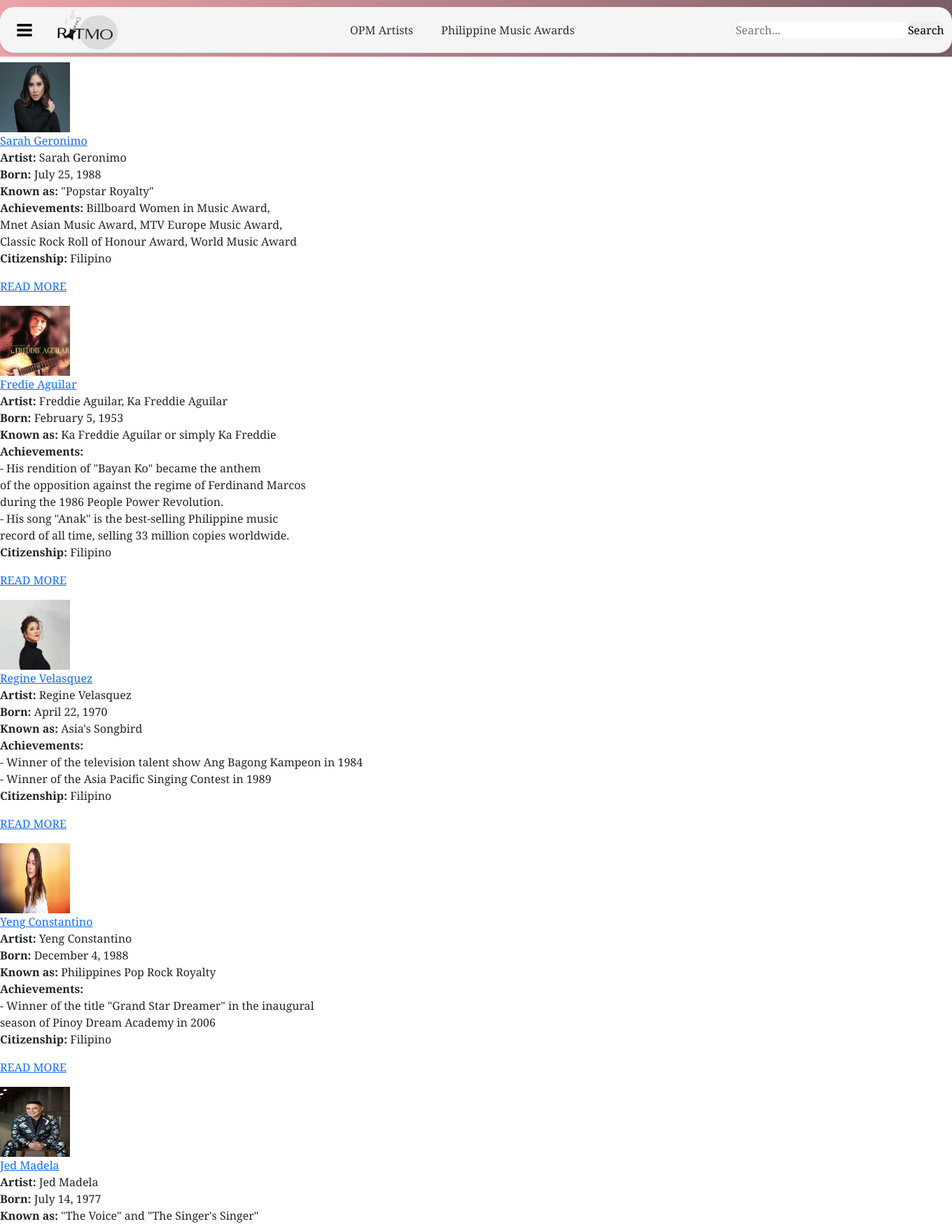
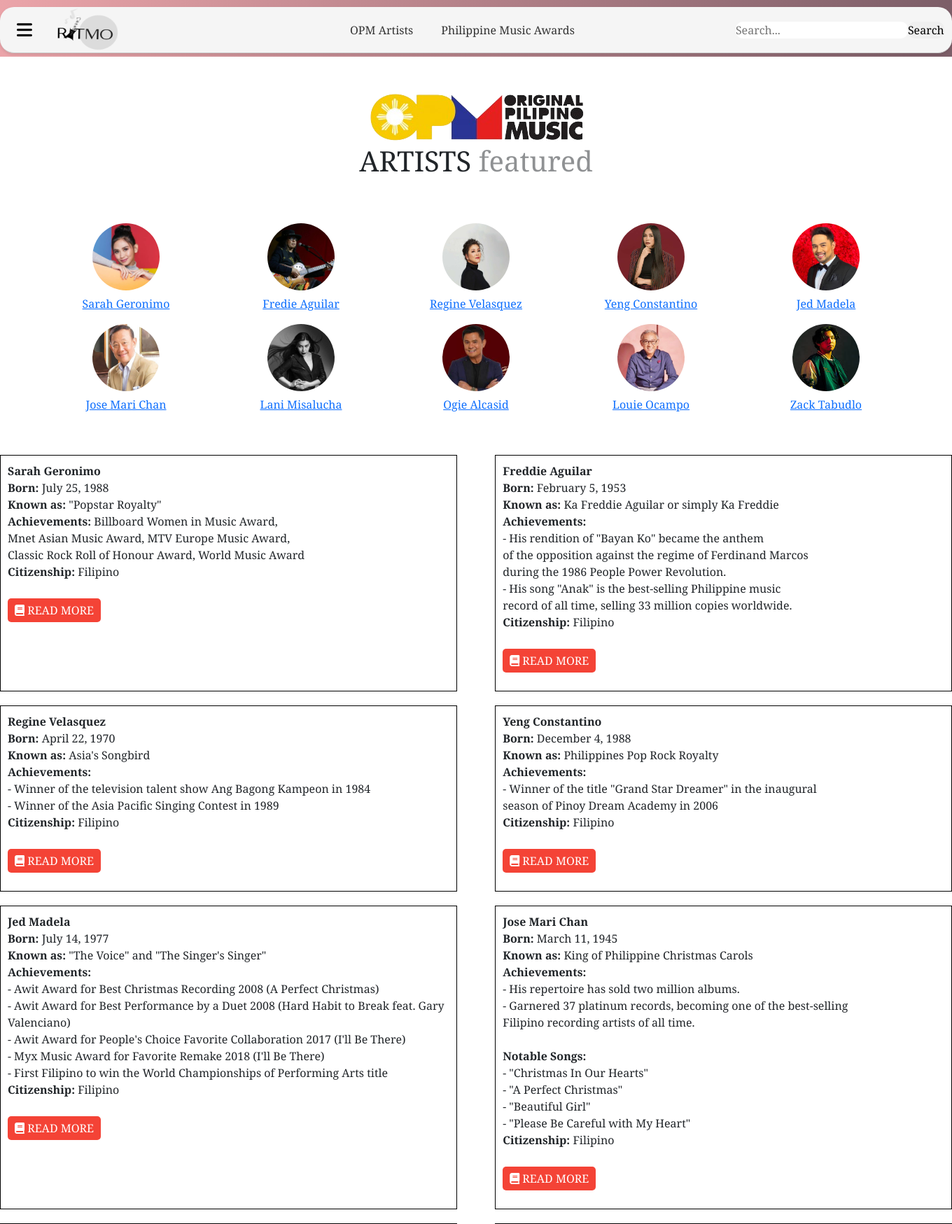
Before and after one commit to myka-n/RITMO, a PHP site: page /pages/Artists/artists.html in a window 1360 px wide. Shown: the top 1749 px of the page at 70% size. Run offline with PHP 8.4, Linux system fonts and the light colour scheme; some web fonts are replaced.

Commit message:
update Artists folder

```diff
--- a/WebSystemFinalProject/pages/Artists/artists.html
+++ b/WebSystemFinalProject/pages/Artists/artists.html
@@ -13,6 +13,7 @@
     <link href="https://cdn.jsdelivr.net/npm/bootstrap@5.3.3/dist/css/bootstrap.min.css" rel="stylesheet">
     <link href="https://cdn.jsdelivr.net/npm/bootstrap@5.3.3/dist/css/bootstrap.min.css" rel="stylesheet">
     <script src="https://cdn.jsdelivr.net/npm/bootstrap@5.3.3/dist/js/bootstrap.bundle.min.js"></script>
+    <link rel="stylesheet" href="https://cdnjs.cloudflare.com/ajax/libs/font-awesome/6.0.0-beta3/css/all.min.css">
 </head>
 
 <body>
@@ -54,24 +55,68 @@
         </header>
     </div>
 
-    <div>
+    <div class="opm">
+        <img src="img/opmlog.png" alt="opmimage">
+        <h1>ARTISTS <span class="featured">featured</span></h1>
+    </div>
+
         <section class="artist-section">
             <div>
-                <h1></h1>
-                <img src="img/sarahG.webp" alt="Artist1" style="width: 100px; height: 100px;">
+                <img src="img/sarahG.jpg" alt="Artist1" style="width: 100px; height: 100px;">
                 <div><a href="https://open.spotify.com/artist/1pT2If3EkBNgySf8avRqSS">Sarah Geronimo</a></div>
-                <p><strong>Artist:</strong> Sarah Geronimo<br>
+            </div>
+            <div>
+                <img src="img/fredie.jpg" alt="Artist2" style="width: 100px; height: 100px;">
+                <div><a href="https://open.spotify.com/artist/7fihhreD4v29FQsWykhCJm">Fredie Aguilar</a></div>
+            </div>
+            <div>
+                <img src="img/regine.jpg" alt="Artist3" style="width: 100px; height: 100px;">
+                <div><a href="https://open.spotify.com/artist/3wNylAjJX1PiCpMKx8Lrfp">Regine Velasquez</a></div>
+            </div>
+            <div>
+                <img src="img/yengC.jpg" alt="Artist4" style="width: 100px; height: 100px;">
+                <div><a href="https://open.spotify.com/artist/0DnjaQqb436AH1idffI6CQ">Yeng Constantino</a></div>
+            </div>
+            <div>
+                <img src="img/jed.jpg" alt="Artist5" style="width: 100px; height: 100px;">
+                <div><a href="https://open.spotify.com/artist/7DRgc0ko15aNa7DMeZ3J8G">Jed Madela</a></div>
+            </div>
+            <div>
+                <img src="img/joseM.jpg" alt="Artist6" style="width: 100px; height: 100px;">
+                <div><a href="https://open.spotify.com/artist/1EHAbA1GMYOfkh9ds9eNfS">Jose Mari Chan</a></div>
+            </div>
+            <div>
+                <img src="img/lanie.jpg" alt="Artist7" style="width: 100px; height: 100px;">
+                <div><a href="https://open.spotify.com/artist/29Aqsp33ANrcidwOkNJJU6">Lani Misalucha</a></div>
+            </div>
+            <div>
+                <img src="img/ogi.jpg" alt="Artist8" style="width: 100px; height: 100px;">
+                <div><a href="https://open.spotify.com/artist/1vlz5PDUCNuZJeuJoufQkN">Ogie Alcasid</a></div>
+            </div>
+            <div>
+                <img src="img/louieO.jpg" alt="Artist9" style="width: 100px; height: 100px;">
+                <div><a href="https://open.spotify.com/playlist/4udfDHu4s8PMRUC2smuJwh">Louie Ocampo</a></div>
+            </div>
+            <div>
+                <img src="img/zack.jpg" alt="Artist10" style="width: 100px; height: 100px;">
+                <div><a href="https://open.spotify.com/artist/67IN4cLJ7798gUapyZlmac">Zack Tabudlo</a></div>
+            </div>
+        </section>
+
+        <div class="artist-info">
+            <div>
+              <p><strong>Sarah Geronimo</strong><br>
                 <strong>Born:</strong> July 25, 1988<br>
                 <strong>Known as:</strong> "Popstar Royalty"<br>
                 <strong>Achievements:</strong> Billboard Women in Music Award,<br>
                 Mnet Asian Music Award, MTV Europe Music Award,<br>
                 Classic Rock Roll of Honour Award, World Music Award<br>
                 <strong>Citizenship:</strong> Filipino<br>
-                    <div><a href="https://en.wikipedia.org/wiki/Sarah_Geronimo">READ MORE</a></div></p>
+                <div><a href="https://en.wikipedia.org/wiki/Sarah_Geronimo"><i class="fas fa-book"></i> READ MORE</a></div>
+              </p>
             </div>
-                <img src="img/fredie.jpg" alt="Artist2" style="width: 100px; height: 100px;">
-                <div><a href="https://open.spotify.com/artist/7fihhreD4v29FQsWykhCJm">Fredie Aguilar</a></div>
-                <p><strong>Artist:</strong> Freddie Aguilar, Ka Freddie Aguilar<br>
+            <div>
+              <p><strong>Freddie Aguilar</strong><br>
                 <strong>Born:</strong> February 5, 1953<br>
                 <strong>Known as:</strong> Ka Freddie Aguilar or simply Ka Freddie<br>
                 <strong>Achievements:</strong><br>
@@ -81,36 +126,33 @@
                 - His song "Anak" is the best-selling Philippine music<br>
                 record of all time, selling 33 million copies worldwide.<br>
                 <strong>Citizenship:</strong> Filipino<br>
-                    <div><a href="https://en.wikipedia.org/wiki/Freddie_Aguilar">READ MORE</a></p>
+                <div><a href="https://en.wikipedia.org/wiki/Freddie_Aguilar"><i class="fas fa-book"></i> READ MORE</a></div>
+              </p>
             </div>
-            </div>
-                <img src="img/regine.jpg" alt="Artist3" style="width: 100px; height: 100px;">
-                <div><a href="https://open.spotify.com/artist/3wNylAjJX1PiCpMKx8Lrfp">Regine Velasquez</a></div>
-                <p><strong>Artist:</strong> Regine Velasquez<br>
+            <div>
+              <p><strong>Regine Velasquez</strong><br>
                 <strong>Born:</strong> April 22, 1970<br>
                 <strong>Known as:</strong> Asia's Songbird<br>
                 <strong>Achievements:</strong><br>
                 - Winner of the television talent show Ang Bagong Kampeon in 1984<br>
                 - Winner of the Asia Pacific Singing Contest in 1989<br>
                 <strong>Citizenship:</strong> Filipino<br>
-                    <div><a href="https://en.wikipedia.org/wiki/Regine_Velasquez">READ MORE</a></p>
+                <div><a href="https://en.wikipedia.org/wiki/Regine_Velasquez"><i class="fas fa-book"></i> READ MORE</a></div>
+              </p>
             </div>
-            </div>
-                <img src="img/yengC.jpg" alt="Artist4" style="width: 100px; height: 100px;">
-                <div><a href="https://open.spotify.com/artist/0DnjaQqb436AH1idffI6CQ">Yeng Constantino</a></div>
-                <p><strong>Artist:</strong> Yeng Constantino<br>
+            <div>
+              <p><strong>Yeng Constantino</strong><br>
                 <strong>Born:</strong> December 4, 1988<br>
                 <strong>Known as:</strong> Philippines Pop Rock Royalty<br>
                 <strong>Achievements:</strong><br>
                 - Winner of the title "Grand Star Dreamer" in the inaugural<br>
                 season of Pinoy Dream Academy in 2006<br>
                 <strong>Citizenship:</strong> Filipino<br>
-                     <div><a href="https://en.wikipedia.org/wiki/Yeng_Constantino">READ MORE</a></p>
+                <div><a href="https://en.wikipedia.org/wiki/Yeng_Constantino"><i class="fas fa-book"></i> READ MORE</a></div>
+              </p>
             </div>
-            </div>
-                <img src="img/jed.jpg" alt="Artist5" style="width: 100px; height: 100px;">
-                <div><a href="https://open.spotify.com/artist/7DRgc0ko15aNa7DMeZ3J8G">Jed Madela</a></div>
-                <p><strong>Artist:</strong> Jed Madela<br>
+            <div>
+              <p><strong>Jed Madela</strong><br>
                 <strong>Born:</strong> July 14, 1977<br>
                 <strong>Known as:</strong> "The Voice" and "The Singer's Singer"<br>
                 <strong>Achievements:</strong><br>
@@ -120,31 +162,28 @@
                 - Myx Music Award for Favorite Remake 2018 (I'll Be There)<br>
                 - First Filipino to win the World Championships of Performing Arts title<br>
                 <strong>Citizenship:</strong> Filipino<br>
-                    <div><a href="https://en.wikipedia.org/wiki/Jed_Madela">READ MORE</a></p>
+                <div><a href="https://en.wikipedia.org/wiki/Jed_Madela"><i class="fas fa-book"></i> READ MORE</a></div>
+              </p>
             </div>
-            </div>
-                <img src="img/joseM.jpg" alt="Artist6" style="width: 100px; height: 100px;">
-                <div><a href="https://open.spotify.com/artist/1EHAbA1GMYOfkh9ds9eNfS">Jose Mari Chan</a></div>
-                <p><strong>Artist:</strong> Jose Mari Chan<br>
+            <div>
+              <p><strong>Jose Mari Chan</strong><br>
                 <strong>Born:</strong> March 11, 1945<br>
                 <strong>Known as:</strong> King of Philippine Christmas Carols<br>
                 <strong>Achievements:</strong><br>
                 - His repertoire has sold two million albums.<br>
                 - Garnered 37 platinum records, becoming one of the best-selling<br>
                 Filipino recording artists of all time.<br><br>
-
-                    Notable Songs:<br>
+                <strong>Notable Songs:</strong><br>
                 - "Christmas In Our Hearts"<br>
                 - "A Perfect Christmas"<br>
                 - "Beautiful Girl"<br>
                 - "Please Be Careful with My Heart"<br>
                 <strong>Citizenship:</strong> Filipino<br>
-                    <div><a href="https://en.wikipedia.org/wiki/Jose_Mari_Chan">READ MORE</a></p>
+                <div><a href="https://en.wikipedia.org/wiki/Jose_Mari_Chan"><i class="fas fa-book"></i> READ MORE</a></div>
+              </p>
             </div>
-            </div>
-                <img src="img/lanie.jpg" alt="Artist7" style="width: 100px; height: 100px;">
-                <div><a href="https://open.spotify.com/artist/29Aqsp33ANrcidwOkNJJU6">Lani Misalucha</a></div>
-                <p><strong>Artist:</strong> Lani Misalucha<br>
+            <div>
+              <p><strong>Lani Misalucha</strong><br>
                 <strong>Born:</strong> August 3, 1969<br>
                 <strong>Known as:</strong> Asia's Nightingale<br>
                 <strong>Achievements:</strong><br>
@@ -152,36 +191,54 @@
                 Box Office Entertainment Awards, and PMPC Star Awards for Music.<br>
                 - Named "People of the Year" by People Asia in 2021.<br>
                 <strong>Citizenship:</strong> Filipino<br>
-                    <div><a href="https://en.wikipedia.org/wiki/Lani_Misalucha">READ MORE</a></p>
+                <div><a href="https://en.wikipedia.org/wiki/Lani_Misalucha"><i class="fas fa-book"></i> READ MORE</a></div>
+              </p>
             </div>
-            </div>
-                <img src="img/ogi.jpg" alt="Artist8" style="width: 100px; height: 100px;">
-                <div><a href="https://open.spotify.com/artist/1vlz5PDUCNuZJeuJoufQkN">Ogie Alcasid</a></div>
-                <p><strong>Artist:</strong> Ogie Alcasid<br>
+            <div>
+              <p><strong>Ogie Alcasid</strong><br>
                 <strong>Born:</strong> August 27, 1967<br>
                 <strong>Achievements:</strong><br>
                 Best known for his songwriting and collaboration with other musical artists.<br>
                 Appeared in films and television shows, including Tropang Trumpo (1994–1995),<br>
                 Bubble Gang (1995–2013), SOP (1997–2010), and ASAP Natin 'To (2017–present).<br>
                 <strong>Citizenship:</strong> Filipino<br>
-                    <div><a href="https://en.wikipedia.org/wiki/Ogie_Alcasid">READ MORE</a></p>
+                <div><a href="https://en.wikipedia.org/wiki/Ogie_Alcasid"><i class="fas fa-book"></i> READ MORE</a></div>
+                </p>
                 </div>
-            </div>
-                <img src="img/louieO.jpg" alt="Artist9" style="width: 100px; height: 100px;">
-                <div><a href="https://open.spotify.com/playlist/4udfDHu4s8PMRUC2smuJwh">Louie Ocampo</a></div>
-                <p><strong>Artist:</strong> Louie Ocampo<br>
+                <div>
+                <p><strong>Louie Ocampo</strong><br>
                 <strong>Born:</strong> June 21, 1960<br>
-                    <strongs>Known for:</strongs> Composer and arranger, best known for<br>
+                <strong>Known for:</strong> Composer and arranger, best known for<br>
                 his association with Martin Nievera<br>
 
                 <strong>Achievements:</strong><br>
-                    - Regarded as one of the pillars and icons of Original Pilipino Music (OPM).<br>
-                    - Composed numerous hits, mostly collaborations, including "Tell Me,"<br>
+                - Regarded as one of the pillars and icons of Original Pilipino Music (OPM).
+                - Composed numerous hits, mostly collaborations, including "Tell Me,"
                 "Kahit Isang Saglit," "Ewan," and "You Are My Song."<br>
                 <strong>Citizenship:</strong> Filipino<br>
-                    <div><a href="https://en.wikipedia.org/wiki/Louie_Ocampo">READ MORE</a></p>
+                <div><a href="https://en.wikipedia.org/wiki/Louie_Ocampo"><i class="fas fa-book"></i> READ MORE</a></div>
+                </p>
                 </div>
-        </section>
+                <div>
+                <p><strong>Zack Tabudlo</strong><br>
+                <strong>Born:</strong> December 6, 2001<br>
+                <strong>Known for:</strong> singer-songwriter and music producer who is<br>
+                known for his participation in The Voice Kids Philippines and for writing<br>
+                "hugot songs"<br>
+
+                <strong>Achievements:</strong><br>
+                His track "Pano" became the longest-running number-one OPM song on Spotify Philippines,<br>
+                the first number-one song to debut on the Billboard Philippines Songs chart,<br>
+                and charted in other Southeast Asian countries, including Malaysia, Thailand, and Vietnam<br>
+                <strong>Citizenship:</strong> Filipino<br>
+                <div><a href="https://en.wikipedia.org/wiki/Zack_Tabudlo"><i class="fas fa-book"></i> READ MORE</a></div>
+                </p>
+                </div>
+                </div>
+
+                <div class="bottom-links">
+                    <a href="#top">BACK TO TOP <i class="fas fa-arrow-up"></i></a>
+                    <a href="https://www.last.fm/tag/opm/artists">EXPLORE MORE</a>
                   </div>
 
     <div class="footer">
--- a/WebSystemFinalProject/pages/Artists/styles.css
+++ b/WebSystemFinalProject/pages/Artists/styles.css
@@ -168,3 +168,109 @@ body {
 .footer i {
     margin-right: 5px;
 }
+
+.opm {
+  text-align: center;
+  padding: 50px;
+}
+
+.artisttext{
+  text-align: center;
+  padding: 20px;
+}
+
+.artist-section {
+  display: flex;
+  flex-wrap: wrap;
+  justify-content: center;
+}
+
+.artist-section img {
+  margin: 0 70px; /* Adjust spacing between images */
+  border-radius: 50%;
+}
+
+.artist-section div {
+  text-align: center;
+  margin: 5px; /* Adjust spacing between image and text */
+}
+
+.artist-section img {
+  transition: transform 0.3s;
+}
+
+.artist-section img:hover {
+  transform: scale(1.1);
+}
+
+.artist-section img {
+  transition: border-color 0.3s;
+  border: 2px solid transparent; /* Ensure there is a border initially */
+}
+
+.artist-section img:hover {
+  border-color: rgb(223, 16, 16); /* Change to desired color */
+}
+
+.artist-section img {
+  transition: box-shadow 0.3s;
+  box-shadow: 0 0 5px rgba(33, 73, 252, 0); /* Ensure there is no shadow initially */
+}
+
+.featured {
+  opacity: 0.5; /* Adjust the opacity value as needed */
+}
+
+.artist-info {
+  display: flex;
+  flex-wrap: wrap;
+  justify-content: space-between;
+  margin-top: 20px;
+}
+
+.artist-info > div {
+  width: 48%; /* Each box takes up 48% of the container */
+  margin-bottom: 20px;
+  padding: 10px;
+  border: 1px solid #000;
+  box-sizing: border-box;
+}
+
+.artist-info a {
+  display: inline-block;
+  padding: 5px 10px;
+  margin-top: 10px;
+  background-color: #f44336; /* Red background color */
+  color: white; /* White text color */
+  text-decoration: none; /* Remove underline */
+  border-radius: 5px; /* Rounded corners */
+  transition: background-color 0.3s; /* Smooth color transition on hover */
+}
+
+.artist-info a:hover {
+  background-color: #d32f2f; /* Darker red on hover */
+}
+
+.artist-info {
+  margin-top: 50px; /* Adjust the value as needed */
+}
+
+.bottom-links {
+  text-align: center;
+  margin-top: 20px;
+  margin-bottom: 20px;
+}
+
+.bottom-links a {
+  margin-right: 20px;
+  text-decoration: none;
+  color: #f33535;
+}
+
+.bottom-links a:hover {
+  color: #555;
+}
+
+.bottom-links i {
+  margin-left: 5px;
+}
```
Also changed, not shown: WebSystemFinalProject/pages/Artists/img/fredie.jpg, WebSystemFinalProject/pages/Artists/img/fredieinfo.png (added), WebSystemFinalProject/pages/Artists/img/jed.jpg, WebSystemFinalProject/pages/Artists/img/joseM.jpg, WebSystemFinalProject/pages/Artists/img/lanie.jpg, WebSystemFinalProject/pages/Artists/img/louieO.jpg, WebSystemFinalProject/pages/Artists/img/opmlog.png (added), WebSystemFinalProject/pages/Artists/img/sarahG.jpg (added), WebSystemFinalProject/pages/Artists/img/sarahG.webp (deleted), WebSystemFinalProject/pages/Artists/img/sarahinfo.png (added), WebSystemFinalProject/pages/Artists/img/yengC.jpg, WebSystemFinalProject/pages/Artists/img/zack.jpg (added). Lines whose indentation alone changed are shown as unchanged.
